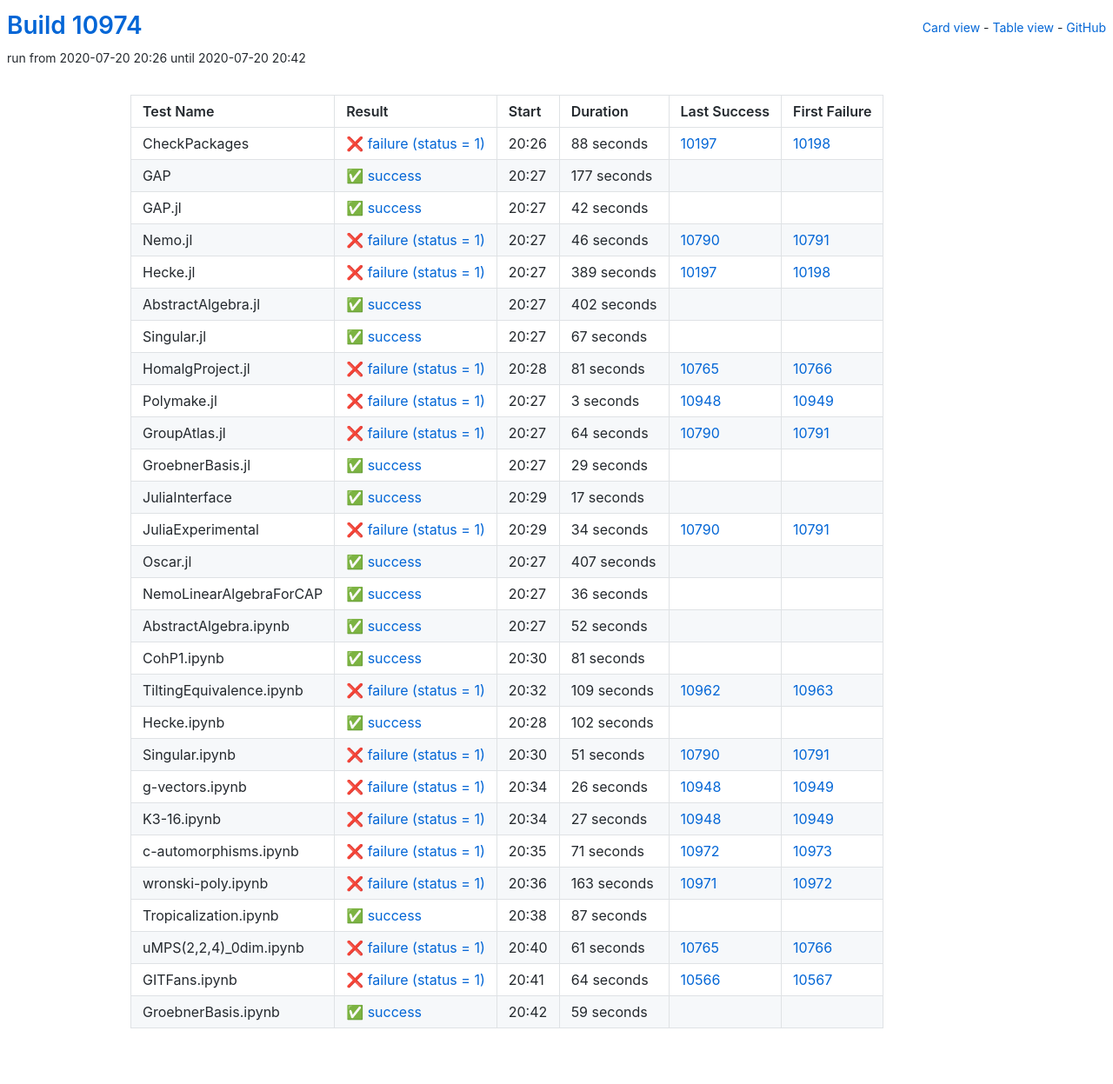
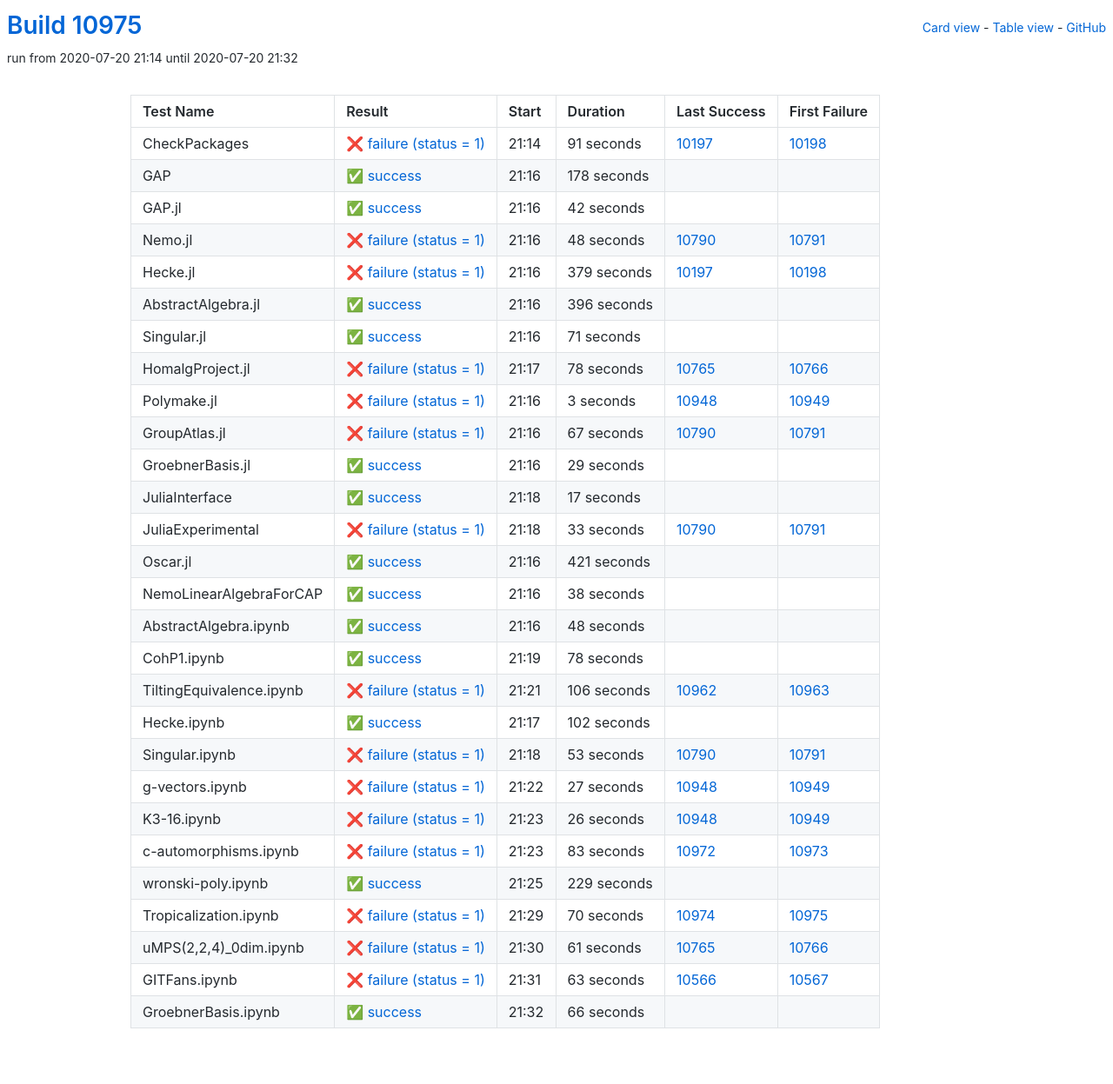
Before and after one commit to oscar-system/oscar-ci-status, a Jekyll site: the page built from table.html, in a window 1280 px wide. Shown: the whole page at 87% size. Built offline with Jekyll 4.4.1, drawn with Linux system fonts in a browser that asks for light colours.

Commit message:
Build #10975

```diff
--- a/_data/ci.yml
+++ b/_data/ci.yml
@@ -1,6 +1,6 @@
 ---
-build: 10974
-build_url: https://oscarci.mathematik.uni-kl.de/job/oscar/10974/
+build: 10975
+build_url: https://oscarci.mathematik.uni-kl.de/job/oscar/10975/
 job: oscar
 organization: oscar-system
 repo: oscar-ci-status
@@ -8,32 +8,32 @@
 tests:
 - name: CheckPackages
   id: checkpackages
-  log: https://oscarci.mathematik.uni-kl.de/job/oscar/10974/artifact/logs/build-10974/CheckPackages.log
-  start: 2020-07-20 20:26
+  log: https://oscarci.mathematik.uni-kl.de/job/oscar/10975/artifact/logs/build-10975/CheckPackages.log
+  start: 2020-07-20 21:14
   success: false
   exitcode: 1
   status: failure
-  duration: 88
+  duration: 91
   last_success: 10197
   last_success_url: https://oscarci.mathematik.uni-kl.de/job/oscar/10197/
   first_failure: 10198
   first_failure_url: https://oscarci.mathematik.uni-kl.de/job/oscar/10198/
 - name: GAP
   id: gap
-  log: https://oscarci.mathematik.uni-kl.de/job/oscar/10974/artifact/logs/build-10974/GAP.log
-  start: 2020-07-20 20:27
+  log: https://oscarci.mathematik.uni-kl.de/job/oscar/10975/artifact/logs/build-10975/GAP.log
+  start: 2020-07-20 21:16
   success: true
   exitcode: 0
   status: success
-  duration: 177
+  duration: 178
   last_success: false
   last_success_url:
   first_failure: false
   first_failure_url:
 - name: GAP.jl
   id: gap-jl
-  log: https://oscarci.mathematik.uni-kl.de/job/oscar/10974/artifact/logs/build-10974/GAP.jl.log
-  start: 2020-07-20 20:27
+  log: https://oscarci.mathematik.uni-kl.de/job/oscar/10975/artifact/logs/build-10975/GAP.jl.log
+  start: 2020-07-20 21:16
   success: true
   exitcode: 0
   status: success
@@ -44,68 +44,68 @@
   first_failure_url:
 - name: Nemo.jl
   id: nemo-jl
-  log: https://oscarci.mathematik.uni-kl.de/job/oscar/10974/artifact/logs/build-10974/Nemo.jl.log
-  start: 2020-07-20 20:27
+  log: https://oscarci.mathematik.uni-kl.de/job/oscar/10975/artifact/logs/build-10975/Nemo.jl.log
+  start: 2020-07-20 21:16
   success: false
   exitcode: 1
   status: failure
-  duration: 46
+  duration: 48
   last_success: 10790
   last_success_url: https://oscarci.mathematik.uni-kl.de/job/oscar/10790/
   first_failure: 10791
   first_failure_url: https://oscarci.mathematik.uni-kl.de/job/oscar/10791/
 - name: Hecke.jl
   id: hecke-jl
-  log: https://oscarci.mathematik.uni-kl.de/job/oscar/10974/artifact/logs/build-10974/Hecke.jl.log
-  start: 2020-07-20 20:27
+  log: https://oscarci.mathematik.uni-kl.de/job/oscar/10975/artifact/logs/build-10975/Hecke.jl.log
+  start: 2020-07-20 21:16
   success: false
   exitcode: 1
   status: failure
-  duration: 389
+  duration: 379
   last_success: 10197
   last_success_url: https://oscarci.mathematik.uni-kl.de/job/oscar/10197/
   first_failure: 10198
   first_failure_url: https://oscarci.mathematik.uni-kl.de/job/oscar/10198/
 - name: AbstractAlgebra.jl
   id: abstractalgebra-jl
-  log: https://oscarci.mathematik.uni-kl.de/job/oscar/10974/artifact/logs/build-10974/AbstractAlgebra.jl.log
-  start: 2020-07-20 20:27
+  log: https://oscarci.mathematik.uni-kl.de/job/oscar/10975/artifact/logs/build-10975/AbstractAlgebra.jl.log
+  start: 2020-07-20 21:16
   success: true
   exitcode: 0
   status: success
-  duration: 402
+  duration: 396
   last_success: false
   last_success_url:
   first_failure: false
   first_failure_url:
 - name: Singular.jl
   id: singular-jl
-  log: https://oscarci.mathematik.uni-kl.de/job/oscar/10974/artifact/logs/build-10974/Singular.jl.log
-  start: 2020-07-20 20:27
+  log: https://oscarci.mathematik.uni-kl.de/job/oscar/10975/artifact/logs/build-10975/Singular.jl.log
+  start: 2020-07-20 21:16
   success: true
   exitcode: 0
   status: success
-  duration: 67
+  duration: 71
   last_success: false
   last_success_url:
   first_failure: false
   first_failure_url:
 - name: HomalgProject.jl
   id: homalgproject-jl
-  log: https://oscarci.mathematik.uni-kl.de/job/oscar/10974/artifact/logs/build-10974/HomalgProject.jl.log
-  start: 2020-07-20 20:28
+  log: https://oscarci.mathematik.uni-kl.de/job/oscar/10975/artifact/logs/build-10975/HomalgProject.jl.log
+  start: 2020-07-20 21:17
   success: false
   exitcode: 1
   status: failure
-  duration: 81
+  duration: 78
   last_success: 10765
   last_success_url: https://oscarci.mathematik.uni-kl.de/job/oscar/10765/
   first_failure: 10766
   first_failure_url: https://oscarci.mathematik.uni-kl.de/job/oscar/10766/
 - name: Polymake.jl
   id: polymake-jl
-  log: https://oscarci.mathematik.uni-kl.de/job/oscar/10974/artifact/logs/build-10974/Polymake.jl.log
-  start: 2020-07-20 20:27
+  log: https://oscarci.mathematik.uni-kl.de/job/oscar/10975/artifact/logs/build-10975/Polymake.jl.log
+  start: 2020-07-20 21:16
   success: false
   exitcode: 1
   status: failure
@@ -116,20 +116,20 @@
   first_failure_url: https://oscarci.mathematik.uni-kl.de/job/oscar/10949/
 - name: GroupAtlas.jl
   id: groupatlas-jl
-  log: https://oscarci.mathematik.uni-kl.de/job/oscar/10974/artifact/logs/build-10974/GroupAtlas.jl.log
-  start: 2020-07-20 20:27
+  log: https://oscarci.mathematik.uni-kl.de/job/oscar/10975/artifact/logs/build-10975/GroupAtlas.jl.log
+  start: 2020-07-20 21:16
   success: false
   exitcode: 1
   status: failure
-  duration: 64
+  duration: 67
   last_success: 10790
   last_success_url: https://oscarci.mathematik.uni-kl.de/job/oscar/10790/
   first_failure: 10791
   first_failure_url: https://oscarci.mathematik.uni-kl.de/job/oscar/10791/
 - name: GroebnerBasis.jl
   id: groebnerbasis-jl
-  log: https://oscarci.mathematik.uni-kl.de/job/oscar/10974/artifact/logs/build-10974/GroebnerBasis.jl.log
-  start: 2020-07-20 20:27
+  log: https://oscarci.mathematik.uni-kl.de/job/oscar/10975/artifact/logs/build-10975/GroebnerBasis.jl.log
+  start: 2020-07-20 21:16
   success: true
   exitcode: 0
   status: success
@@ -140,8 +140,8 @@
   first_failure_url:
 - name: JuliaInterface
   id: juliainterface
-  log: https://oscarci.mathematik.uni-kl.de/job/oscar/10974/artifact/logs/build-10974/JuliaInterface.log
-  start: 2020-07-20 20:29
+  log: https://oscarci.mathematik.uni-kl.de/job/oscar/10975/artifact/logs/build-10975/JuliaInterface.log
+  start: 2020-07-20 21:18
   success: true
   exitcode: 0
   status: success
@@ -152,80 +152,80 @@
   first_failure_url:
 - name: JuliaExperimental
   id: juliaexperimental
-  log: https://oscarci.mathematik.uni-kl.de/job/oscar/10974/artifact/logs/build-10974/JuliaExperimental.log
-  start: 2020-07-20 20:29
+  log: https://oscarci.mathematik.uni-kl.de/job/oscar/10975/artifact/logs/build-10975/JuliaExperimental.log
+  start: 2020-07-20 21:18
   success: false
   exitcode: 1
   status: failure
-  duration: 34
+  duration: 33
   last_success: 10790
   last_success_url: https://oscarci.mathematik.uni-kl.de/job/oscar/10790/
   first_failure: 10791
   first_failure_url: https://oscarci.mathematik.uni-kl.de/job/oscar/10791/
 - name: Oscar.jl
   id: oscar-jl
-  log: https://oscarci.mathematik.uni-kl.de/job/oscar/10974/artifact/logs/build-10974/Oscar.jl.log
-  start: 2020-07-20 20:27
+  log: https://oscarci.mathematik.uni-kl.de/job/oscar/10975/artifact/logs/build-10975/Oscar.jl.log
+  start: 2020-07-20 21:16
   success: true
   exitcode: 0
   status: success
-  duration: 407
+  duration: 421
   last_success: false
   last_success_url:
   first_failure: false
   first_failure_url:
 - name: NemoLinearAlgebraForCAP
   id: nemolinearalgebraforcap
-  log: https://oscarci.mathematik.uni-kl.de/job/oscar/10974/artifact/logs/build-10974/NemoLinearAlgebraForCAP.log
-  start: 2020-07-20 20:27
+  log: https://oscarci.mathematik.uni-kl.de/job/oscar/10975/artifact/logs/build-10975/NemoLinearAlgebraForCAP.log
+  start: 2020-07-20 21:16
   success: true
   exitcode: 0
   status: success
-  duration: 36
+  duration: 38
   last_success: false
   last_success_url:
   first_failure: false
   first_failure_url:
 - name: AbstractAlgebra.ipynb
   id: abstractalgebra-ipynb
-  log: https://oscarci.mathematik.uni-kl.de/job/oscar/10974/artifact/logs/build-10974/AbstractAlgebra.ipynb.log
-  start: 2020-07-20 20:27
+  log: https://oscarci.mathematik.uni-kl.de/job/oscar/10975/artifact/logs/build-10975/AbstractAlgebra.ipynb.log
+  start: 2020-07-20 21:16
   success: true
   exitcode: 0
   status: success
-  duration: 52
+  duration: 48
   last_success: false
   last_success_url:
   first_failure: false
   first_failure_url:
 - name: CohP1.ipynb
   id: cohp1-ipynb
-  log: https://oscarci.mathematik.uni-kl.de/job/oscar/10974/artifact/logs/build-10974/CohP1.ipynb.log
-  start: 2020-07-20 20:30
+  log: https://oscarci.mathematik.uni-kl.de/job/oscar/10975/artifact/logs/build-10975/CohP1.ipynb.log
+  start: 2020-07-20 21:19
   success: true
   exitcode: 0
   status: success
-  duration: 81
+  duration: 78
   last_success: false
   last_success_url:
   first_failure: false
   first_failure_url:
 - name: TiltingEquivalence.ipynb
   id: tiltingequivalence-ipynb
-  log: https://oscarci.mathematik.uni-kl.de/job/oscar/10974/artifact/logs/build-10974/TiltingEquivalence.ipynb.log
-  start: 2020-07-20 20:32
+  log: https://oscarci.mathematik.uni-kl.de/job/oscar/10975/artifact/logs/build-10975/TiltingEquivalence.ipynb.log
+  start: 2020-07-20 21:21
   success: false
   exitcode: 1
   status: failure
-  duration: 109
+  duration: 106
   last_success: 10962
   last_success_url: https://oscarci.mathematik.uni-kl.de/job/oscar/10962/
   first_failure: 10963
   first_failure_url: https://oscarci.mathematik.uni-kl.de/job/oscar/10963/
 - name: Hecke.ipynb
   id: hecke-ipynb
-  log: https://oscarci.mathematik.uni-kl.de/job/oscar/10974/artifact/logs/build-10974/Hecke.ipynb.log
-  start: 2020-07-20 20:28
+  log: https://oscarci.mathematik.uni-kl.de/job/oscar/10975/artifact/logs/build-10975/Hecke.ipynb.log
+  start: 2020-07-20 21:17
   success: true
   exitcode: 0
   status: success
@@ -236,20 +236,32 @@
   first_failure_url:
 - name: Singular.ipynb
   id: singular-ipynb
-  log: https://oscarci.mathematik.uni-kl.de/job/oscar/10974/artifact/logs/build-10974/Singular.ipynb.log
-  start: 2020-07-20 20:30
+  log: https://oscarci.mathematik.uni-kl.de/job/oscar/10975/artifact/logs/build-10975/Singular.ipynb.log
+  start: 2020-07-20 21:18
   success: false
   exitcode: 1
   status: failure
-  duration: 51
+  duration: 53
   last_success: 10790
   last_success_url: https://oscarci.mathematik.uni-kl.de/job/oscar/10790/
   first_failure: 10791
   first_failure_url: https://oscarci.mathematik.uni-kl.de/job/oscar/10791/
 - name: g-vectors.ipynb
   id: g-vectors-ipynb
-  log: https://oscarci.mathematik.uni-kl.de/job/oscar/10974/artifact/logs/build-10974/g-vectors.ipynb.log
-  start: 2020-07-20 20:34
+  log: https://oscarci.mathematik.uni-kl.de/job/oscar/10975/artifact/logs/build-10975/g-vectors.ipynb.log
+  start: 2020-07-20 21:22
+  success: false
+  exitcode: 1
+  status: failure
+  duration: 27
+  last_success: 10948
+  last_success_url: https://oscarci.mathematik.uni-kl.de/job/oscar/10948/
+  first_failure: 10949
+  first_failure_url: https://oscarci.mathematik.uni-kl.de/job/oscar/10949/
+- name: K3-16.ipynb
+  id: k3-16-ipynb
+  log: https://oscarci.mathematik.uni-kl.de/job/oscar/10975/artifact/logs/build-10975/K3-16.ipynb.log
+  start: 2020-07-20 21:23
   success: false
   exitcode: 1
   status: failure
@@ -258,58 +270,46 @@
   last_success_url: https://oscarci.mathematik.uni-kl.de/job/oscar/10948/
   first_failure: 10949
   first_failure_url: https://oscarci.mathematik.uni-kl.de/job/oscar/10949/
-- name: K3-16.ipynb
-  id: k3-16-ipynb
-  log: https://oscarci.mathematik.uni-kl.de/job/oscar/10974/artifact/logs/build-10974/K3-16.ipynb.log
-  start: 2020-07-20 20:34
+- name: c-automorphisms.ipynb
+  id: c-automorphisms-ipynb
+  log: https://oscarci.mathematik.uni-kl.de/job/oscar/10975/artifact/logs/build-10975/c-automorphisms.ipynb.log
+  start: 2020-07-20 21:23
   success: false
   exitcode: 1
   status: failure
-  duration: 27
-  last_success: 10948
-  last_success_url: https://oscarci.mathematik.uni-kl.de/job/oscar/10948/
-  first_failure: 10949
-  first_failure_url: https://oscarci.mathematik.uni-kl.de/job/oscar/10949/
-- name: c-automorphisms.ipynb
-  id: c-automorphisms-ipynb
-  log: https://oscarci.mathematik.uni-kl.de/job/oscar/10974/artifact/logs/build-10974/c-automorphisms.ipynb.log
-  start: 2020-07-20 20:35
-  success: false
-  exitcode: 1
-  status: failure
-  duration: 71
+  duration: 83
   last_success: 10972
   last_success_url: https://oscarci.mathematik.uni-kl.de/job/oscar/10972/
   first_failure: 10973
   first_failure_url: https://oscarci.mathematik.uni-kl.de/job/oscar/10973/
 - name: wronski-poly.ipynb
   id: wronski-poly-ipynb
-  log: https://oscarci.mathematik.uni-kl.de/job/oscar/10974/artifact/logs/build-10974/wronski-poly.ipynb.log
-  start: 2020-07-20 20:36
-  success: false
-  exitcode: 1
-  status: failure
-  duration: 163
-  last_success: 10971
-  last_success_url: https://oscarci.mathematik.uni-kl.de/job/oscar/10971/
-  first_failure: 10972
-  first_failure_url: https://oscarci.mathematik.uni-kl.de/job/oscar/10972/
-- name: Tropicalization.ipynb
-  id: tropicalization-ipynb
-  log: https://oscarci.mathematik.uni-kl.de/job/oscar/10974/artifact/logs/build-10974/Tropicalization.ipynb.log
-  start: 2020-07-20 20:38
+  log: https://oscarci.mathematik.uni-kl.de/job/oscar/10975/artifact/logs/build-10975/wronski-poly.ipynb.log
+  start: 2020-07-20 21:25
   success: true
   exitcode: 0
   status: success
-  duration: 87
+  duration: 229
   last_success: false
   last_success_url:
   first_failure: false
   first_failure_url:
+- name: Tropicalization.ipynb
+  id: tropicalization-ipynb
+  log: https://oscarci.mathematik.uni-kl.de/job/oscar/10975/artifact/logs/build-10975/Tropicalization.ipynb.log
+  start: 2020-07-20 21:29
+  success: false
+  exitcode: 1
+  status: failure
+  duration: 70
+  last_success: 10974
+  last_success_url: https://oscarci.mathematik.uni-kl.de/job/oscar/10974/
+  first_failure: 10975
+  first_failure_url: https://oscarci.mathematik.uni-kl.de/job/oscar/10975/
 - name: uMPS(2,2,4)_0dim.ipynb
   id: umps-2-2-4-0dim-ipynb
-  log: https://oscarci.mathematik.uni-kl.de/job/oscar/10974/artifact/logs/build-10974/uMPS-2-2-4-_0dim.ipynb.log
-  start: 2020-07-20 20:40
+  log: https://oscarci.mathematik.uni-kl.de/job/oscar/10975/artifact/logs/build-10975/uMPS-2-2-4-_0dim.ipynb.log
+  start: 2020-07-20 21:30
   success: false
   exitcode: 1
   status: failure
@@ -320,24 +320,24 @@
   first_failure_url: https://oscarci.mathematik.uni-kl.de/job/oscar/10766/
 - name: GITFans.ipynb
   id: gitfans-ipynb
-  log: https://oscarci.mathematik.uni-kl.de/job/oscar/10974/artifact/logs/build-10974/GITFans.ipynb.log
-  start: 2020-07-20 20:41
+  log: https://oscarci.mathematik.uni-kl.de/job/oscar/10975/artifact/logs/build-10975/GITFans.ipynb.log
+  start: 2020-07-20 21:31
   success: false
   exitcode: 1
   status: failure
-  duration: 64
+  duration: 63
   last_success: 10566
   last_success_url: https://oscarci.mathematik.uni-kl.de/job/oscar/10566/
   first_failure: 10567
   first_failure_url: https://oscarci.mathematik.uni-kl.de/job/oscar/10567/
 - name: GroebnerBasis.ipynb
   id: groebnerbasis-ipynb
-  log: https://oscarci.mathematik.uni-kl.de/job/oscar/10974/artifact/logs/build-10974/GroebnerBasis.ipynb.log
-  start: 2020-07-20 20:42
+  log: https://oscarci.mathematik.uni-kl.de/job/oscar/10975/artifact/logs/build-10975/GroebnerBasis.ipynb.log
+  start: 2020-07-20 21:32
   success: true
   exitcode: 0
   status: success
-  duration: 59
+  duration: 66
   last_success: false
   last_success_url:
   first_failure: false
```
Also changed, not shown: README.md.
